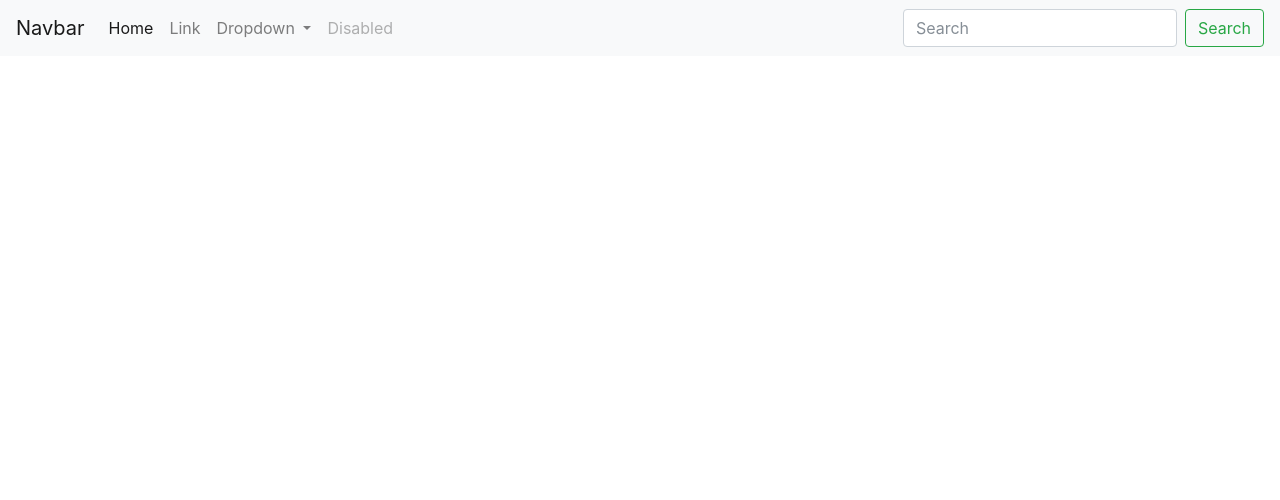
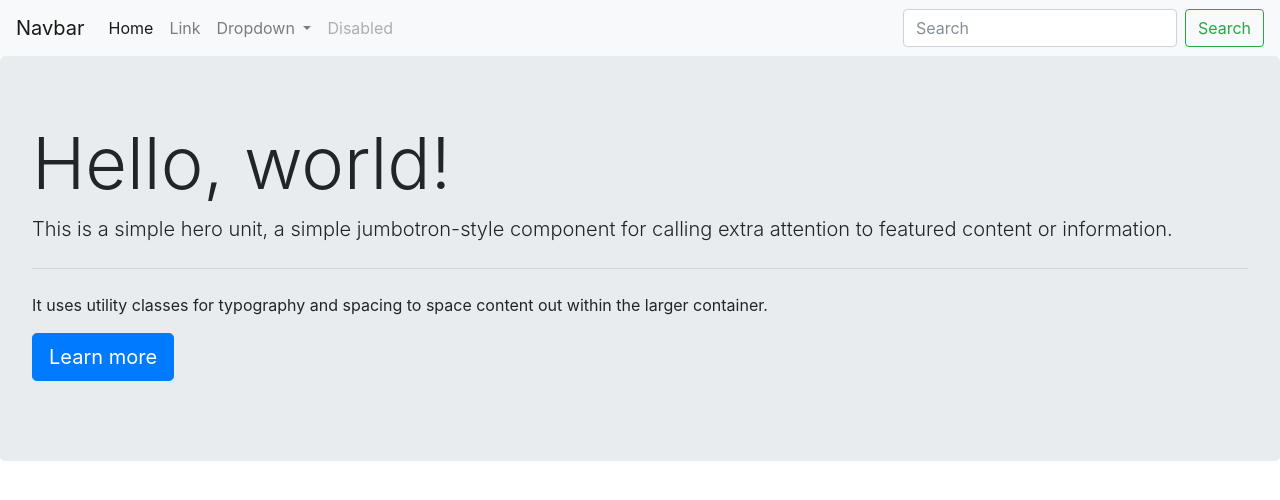
Before and after one commit to thomasklz/PaginESPAM, a plain HTML site: page index.html in a window 1280 px wide. Drawn offline with nearby package versions, Linux system fonts and the light colour scheme.

Commit message:
panel de bienvenida

```diff
--- a/index.html
+++ b/index.html
@@ -39,6 +39,15 @@
     </form>
   </div>
 </nav>
+<div class="jumbotron">
+  <h1 class="display-3">Hello, world!</h1>
+  <p class="lead">This is a simple hero unit, a simple jumbotron-style component for calling extra attention to featured content or information.</p>
+  <hr class="my-4">
+  <p>It uses utility classes for typography and spacing to space content out within the larger container.</p>
+  <p class="lead">
+    <a class="btn btn-primary btn-lg" href="#" role="button">Learn more</a>
+  </p>
+</div>
 <script src="https://code.jquery.com/jquery-3.2.1.slim.min.js"></script>
 <script src="https://cdnjs.cloudflare.com/ajax/libs/popper.js/1.12.3/umd/popper.min.js"></script>
 <script src="https://maxcdn.bootstrapcdn.com/bootstrap/4.0.0-beta.2/js/bootstrap.min.js"></script>
```
